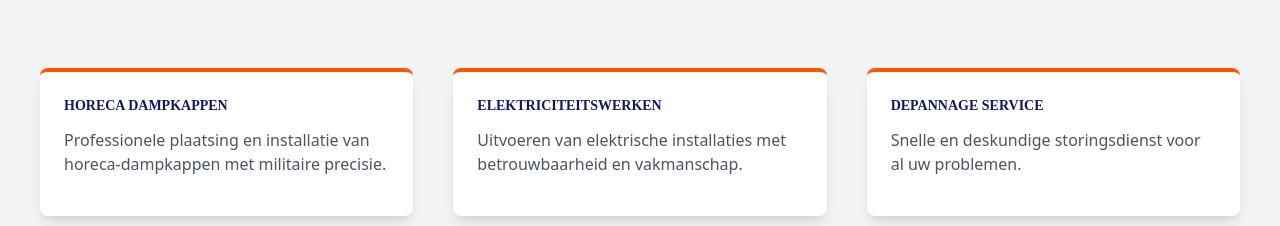
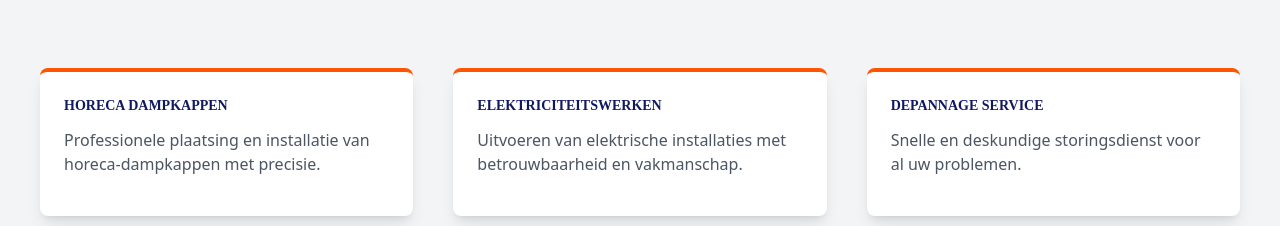
Before and after one commit to MilanMareels/SabaServices, a React (Vite) app: page / in a window 1280 px wide. Shown: the part 1080-1306 px from the top of the page. Built offline with nearby package versions, Linux system fonts and the light colour scheme; no server answers.

Commit message:
delete some tekst

```diff
--- a/src/data/serviceItems.ts
+++ b/src/data/serviceItems.ts
@@ -2,7 +2,7 @@ export const serviceItems = [
   {
     src: "https://readdy.ai/api/search-image?query=commercial%20kitchen%20exhaust%20hood%20system%20professional%20installation%20stainless%20steel%20modern%20restaurant%20equipment%20clean%20industrial%20background&width=400&height=300&seq=service001&orientation=landscape",
     title: "Horeca Dampkappen",
-    description: "Professionele plaatsing en installatie van horeca-dampkappen met militaire precisie.",
+    description: "Professionele plaatsing en installatie van horeca-dampkappen met precisie.",
   },
   {
     src: "https://readdy.ai/api/search-image?query=professional%20electrical%20work%20tools%20and%20equipment%20electrical%20installation%20modern%20workshop%20setting%20clean%20industrial%20background%20professional%20lighting&width=400&height=300&seq=service002&orientation=landscape",
```
